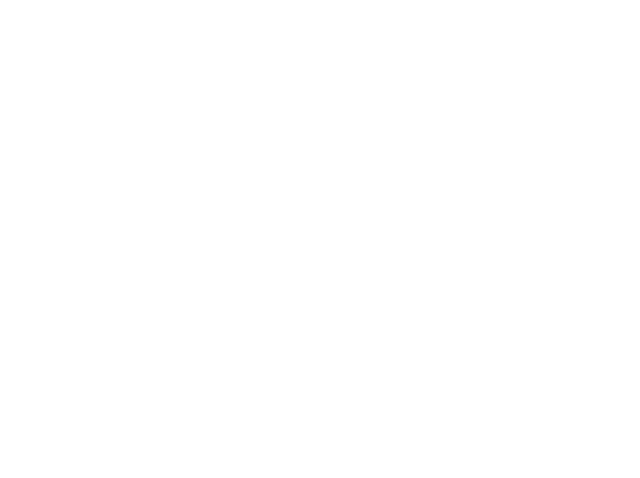
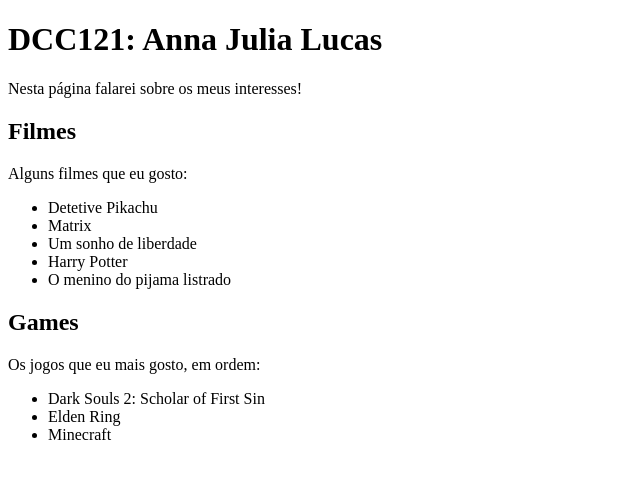
Before and after one commit to ufjf-dcc121/ufjf-dcc121-2022-1-atv2-AnnaJuliaLucas, a plain HTML site: page index.html in a window 1280 px wide. Shown: the whole page, without its empty margins (0-640 px from the left). Drawn offline with Linux system fonts and the light colour scheme.

Commit message:
Adiciona listas não ordenada e ordenada

```diff
--- a/index.html
+++ b/index.html
@@ -1,10 +1,32 @@
 <!DOCTYPE html>
-<html lang="en">
+<html lang="pt">
+
 <head>
     <meta charset="UTF-8">
-    <title>Document</title>
+    <title>DCC121: Anna Julia Lucas</title>
 </head>
+
 <body>
+    <h1>DCC121: Anna Julia Lucas</h1>
+    <p> Nesta página falarei sobre os meus interesses!</p>
+    <h2>Filmes</h2>
+    <p>Alguns filmes que eu gosto:</p>
+    <ul>
+        <li>Detetive Pikachu</li>
+        <li>Matrix</li>
+        <li>Um sonho de liberdade</li>
+        <li>Harry Potter</li>
+        <li>O menino do pijama listrado</li>
+    </ul>
+    <h2>Games</h2>
+    <p>Os jogos que eu mais gosto, em ordem:</p>
+    <ul>
+        <li>Dark Souls 2: Scholar of First Sin</li>
+        <li>Elden Ring</li>
+        <li>Minecraft</li>
+    </ul>
+
 
 </body>
+
 </html>
```
